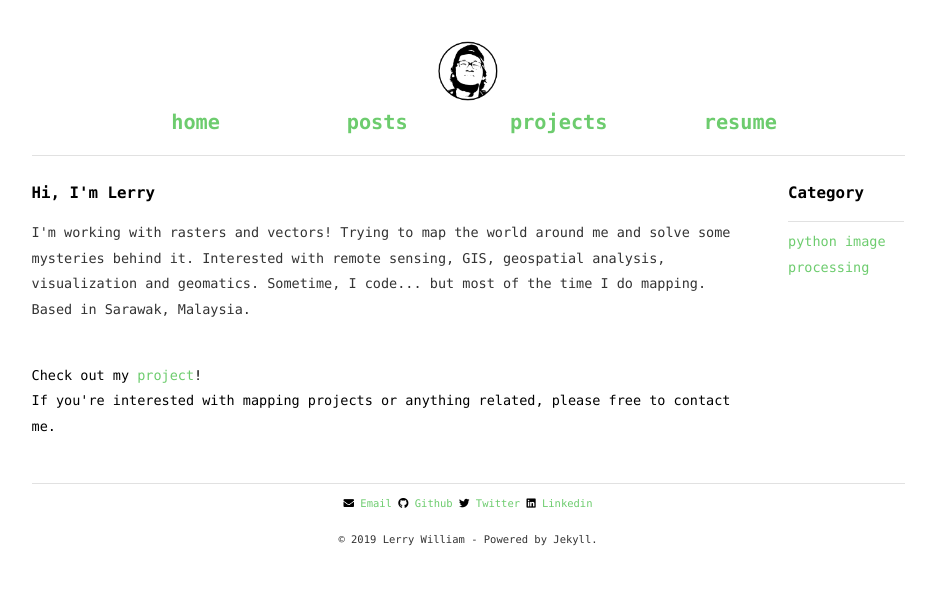
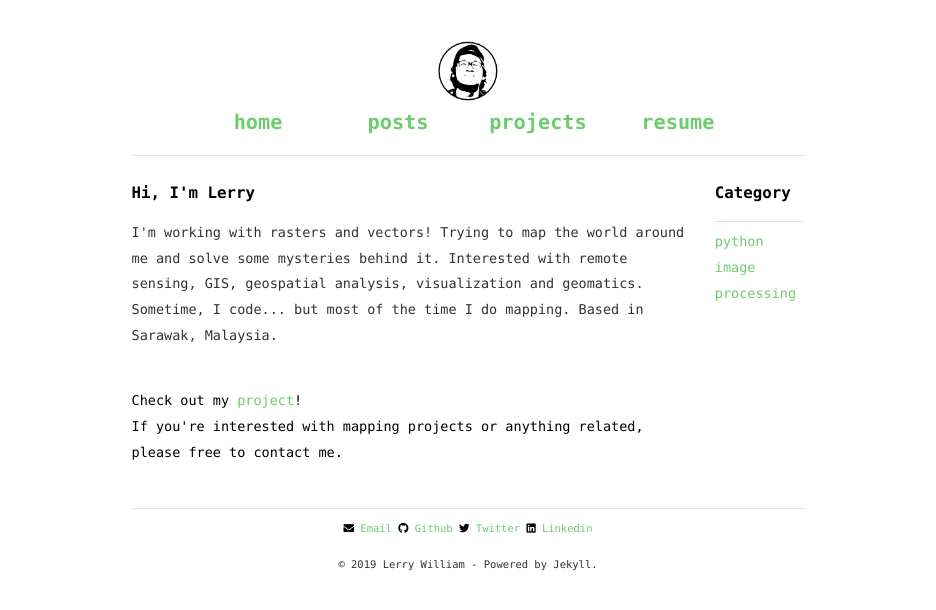
Before and after one commit to fossabot/wslerry.github.io, a Jekyll site: the page built from index.md, in a window 1280 px wide. Shown: the top 610 px of the page, without its empty margins (172-1108 px from the left). Built offline with Jekyll 4.4.1, drawn with Linux system fonts in a browser that asks for light colours; nearby versions of some CDN libraries; a script that is not in the unit is left out.

Commit message:
Update css

```diff
--- a/css/lws.scss
+++ b/css/lws.scss
@@ -13,7 +13,7 @@ $light-grey: #f6f6f6;
 $grey: #c0c0c0;
 $code: #888;
 
-$max-width: 900px;
+$max-width: 700px;
 
 /*
 ** GLOBALS
```
